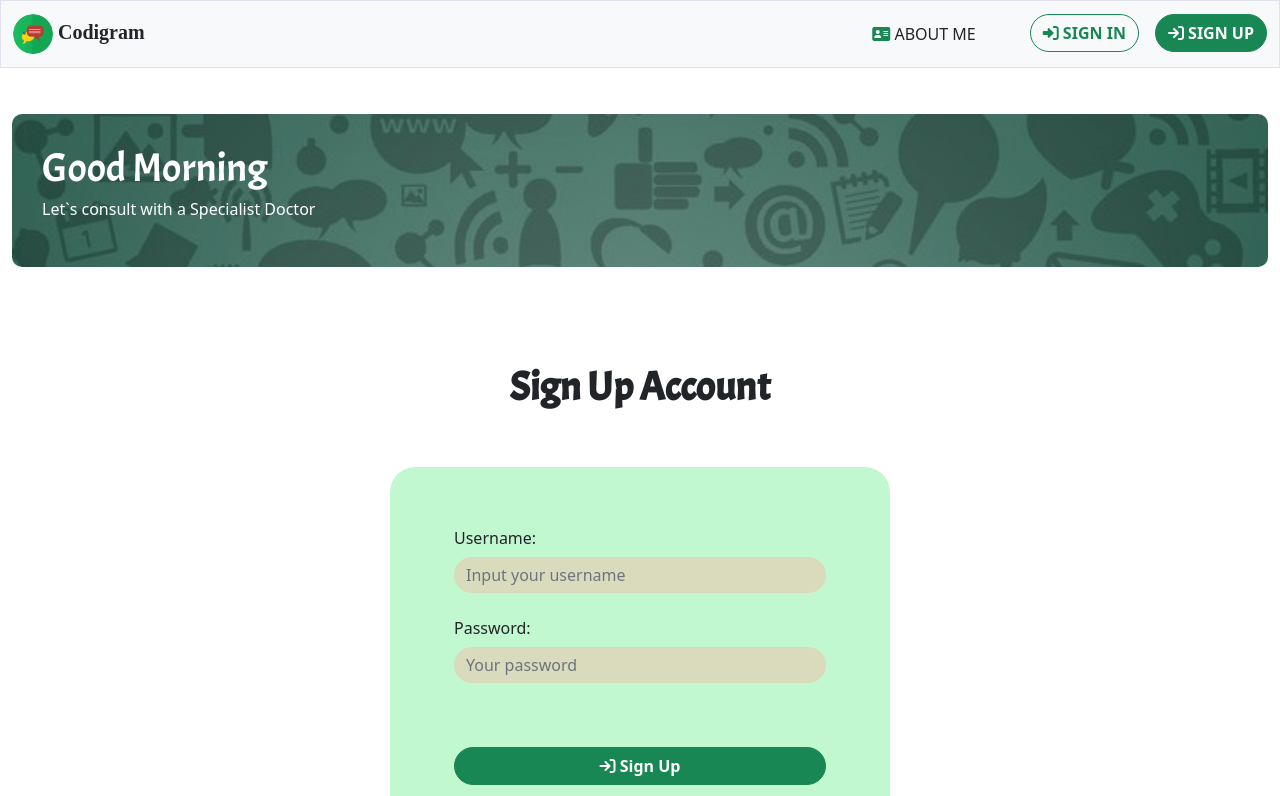
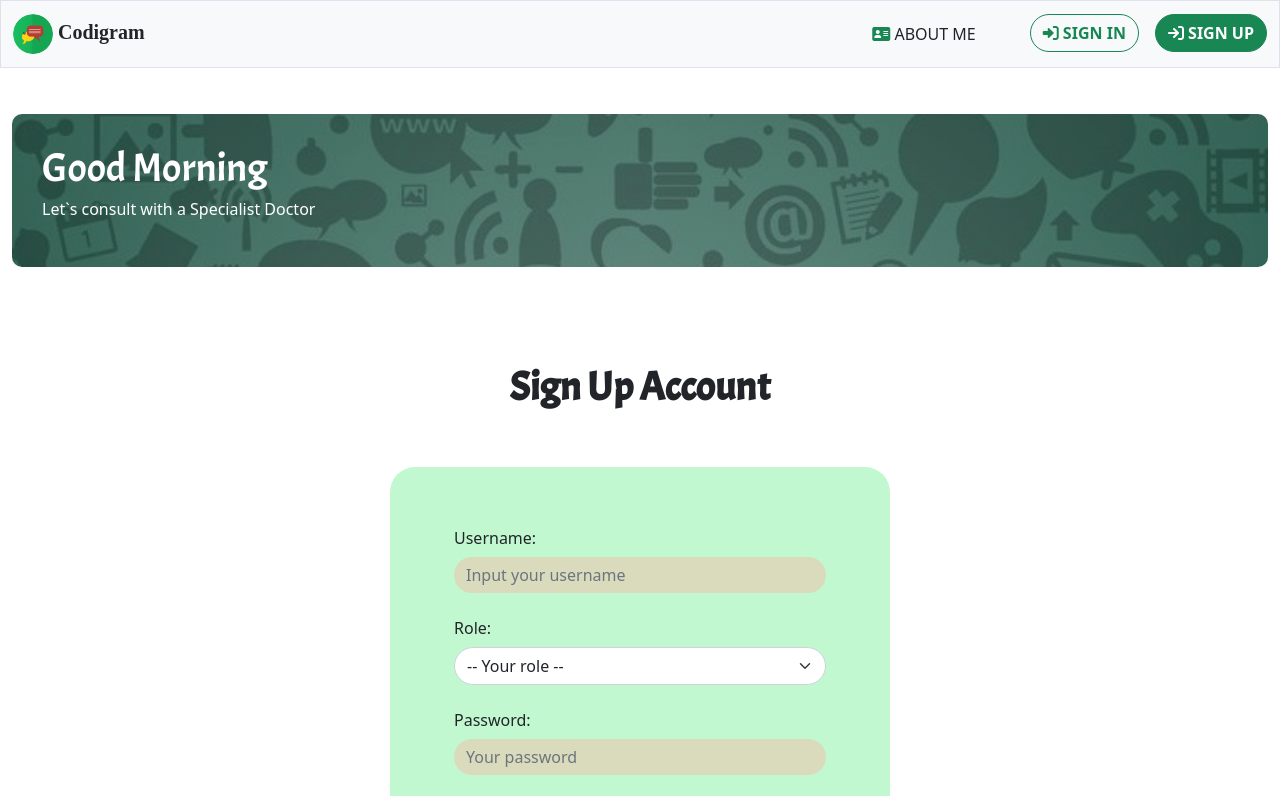
Before and after one commit to rifkiramadhan/codigram-client, a React (Create React App) app: page /registration in a window 1280 px wide. Shown: the top 796 px of the page. Built offline with nearby package versions, Linux system fonts and the light colour scheme; no server answers; a web font is replaced by a local one.

Commit message:
Add lable role

```diff
--- a/src/pages/Profile/Profile.js
+++ b/src/pages/Profile/Profile.js
@@ -11,12 +11,14 @@ function Profile() {
   const { id } = useParams();
   const history = useHistory();
   const [username, setUsername] = useState('');
+  const [role, setRole] = useState('');
   const [listOfPosts, setListOfPosts] = useState([]);
   const { authState } = useContext(AuthContext);
 
   useEffect(() => {
     axios.get(`${URL}/auth/basicinfo/${id}`).then((response) => {
       setUsername(response.data.username);
+      setRole(response.data.role);
     });
 
     axios.get(`${URL}/posts/byuserId/${id}`).then((response) => {
@@ -37,11 +39,20 @@ function Profile() {
             <h2 className="mt-2">
               {username}
             </h2>
-            <span>
-              User:
-              {' '}
-              {id}
-            </span>
+            <div className="d-flex justify-content-center">
+              <div className="badge bg-success rounded-pill d-flex align-items-center gap-2">
+                <span>
+                  {role}
+                </span>
+                {
+                  role === 'Dokter Specialist' && (
+                    <span className="badge bg-primary rounded-pill border border-1">
+                      <i className="fa-solid fa-check" />
+                    </span>
+                  )
+                }
+              </div>
+            </div>
             <div className="card-body">
               {authState.username === username && (
               <Link
--- a/src/pages/Registration/Registration.js
+++ b/src/pages/Registration/Registration.js
@@ -17,11 +17,13 @@ function Registration() {
   const initialValues = {
     username: '',
     password: '',
+    role: '',
   };
 
   const validationSchema = Yup.object().shape({
     username: Yup.string().min(3).max(15).required('You must input a Username!'),
     password: Yup.string().min(4).max(20).required('You must input a Password!'),
+    role: Yup.string().min(4).max(20).required('You must input a Role!'),
   });
 
   const onSubmit = (data) => {
@@ -68,6 +70,26 @@ function Registration() {
                     className="form-control rounded-pill"
                     placeholder="Input your username"
                   />
+                </div>
+                <ErrorMessage name="username" component="span" />
+              </div>
+              <div className="row mb-3 d-grid ">
+                <div className="col-sm-12">
+                  <label className="col-sm-2 col-form-label">Role: </label>
+                  <Field
+                    autoComplete="off"
+                    id="inputCreatePost"
+                    as="select"
+                    name="role"
+                    className="form-select rounded-pill"
+                  >
+                    <option selected>-- Your role --</option>
+                    <option value="Dokter Specialist">Dokter Specialist</option>
+                    <option value="Dokter Umum">Dokter Umum</option>
+                    <option value="Pasien Sakit">Pasien Sakit</option>
+                    <option value="Pasien Konsultasi">Pasien Konsultasi</option>
+                  </Field>
+                  <ErrorMessage name="role" component="span" />
                 </div>
                 <ErrorMessage name="username" component="span" />
               </div>
```
